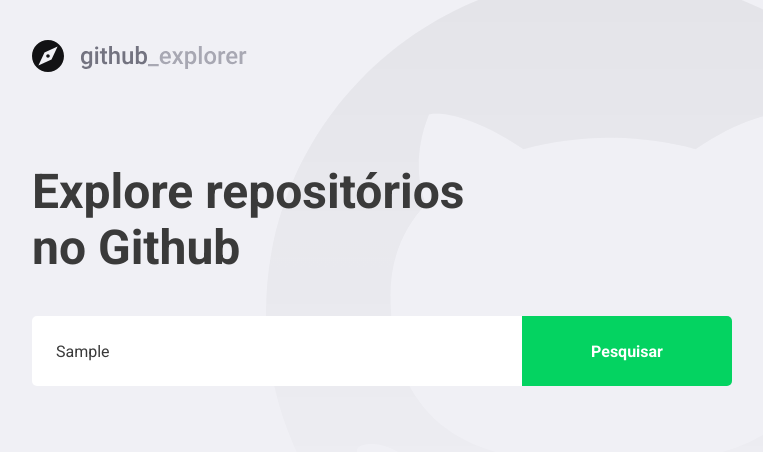
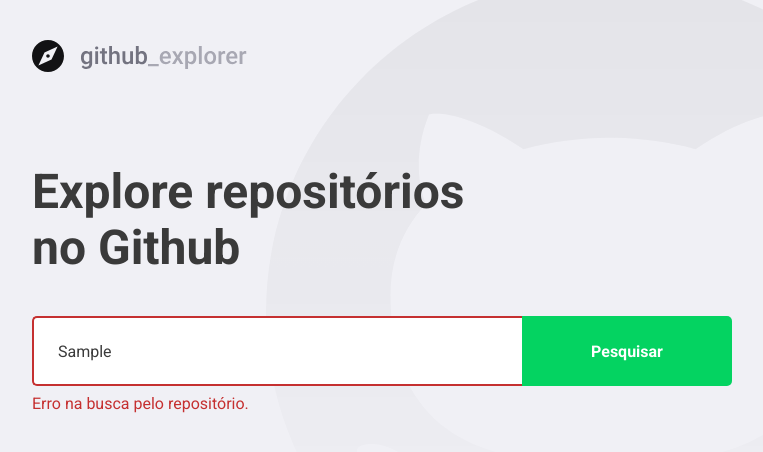
Before and after one commit to LulaCrackudo/react-js, a React (Create React App) app: page / in a window 1280 px wide. Both pictures are taken after typing "Sample" into the empty fields and a click on the button "Pesquisar". Shown: the top 452 px of the page, without its empty margins (148-911 px from the left). Built offline with nearby package versions, Linux system fonts and the light colour scheme; no server answers.

Commit message:
add error handling

```diff
--- a/src/pages/Dashboard/index.tsx
+++ b/src/pages/Dashboard/index.tsx
@@ -7,7 +7,7 @@
 
 import logo from "../../assets/app-logo.svg";
 
-import { Title, Form, Repositories } from "./styles";
+import { Title, Form, Repositories, Error } from "./styles";
 
 interface Repository {
 	full_name: string;
@@ -19,6 +19,7 @@
 }
 const Dashboard: React.FC = () => {
 	const [newRepo, setNewRepo] = useState("");
+	const [inputError, setInputError] = useState("");
 	const [repositories, setRepositories] = useState<Repository[]>([]);
 
 	async function handleAddRepository(
@@ -26,11 +27,20 @@
 	): Promise<void> {
 		event.preventDefault();
 
-		const response = await api.get<Repository>(`repos/${newRepo}`);
+		if (!newRepo) {
+			setInputError("Digite o autor/nome do repositório.");
+			return;
+		}
 
-		const repository = response.data;
-		setRepositories([...repositories, repository]);
-		setNewRepo("");
+		try {
+			const response = await api.get<Repository>(`repos/${newRepo}`);
+			const repository = response.data;
+			setRepositories([...repositories, repository]);
+			setNewRepo("");
+			setInputError("");
+		} catch (err) {
+			setInputError("Erro na busca pelo repositório.");
+		}
 	}
 
 	return (
@@ -38,7 +48,7 @@
 			<img src={logo} alt="Github Explorer" />
 			<Title>Explore repositórios no Github</Title>
 
-			<Form onSubmit={handleAddRepository}>
+			<Form hasError={!!inputError} onSubmit={handleAddRepository}>
 				<input
 					value={newRepo}
 					onChange={(e) => setNewRepo(e.target.value)}
@@ -46,6 +56,8 @@
 				/>
 				<button type="submit">Pesquisar</button>
 			</Form>
+
+			{inputError && <Error>{inputError}</Error>}
 
 			<Repositories>
 				{repositories.map((repository) => (
--- a/src/pages/Dashboard/styles.ts
+++ b/src/pages/Dashboard/styles.ts
@@ -1,5 +1,9 @@
-import styled from "styled-components";
+import styled, { css } from "styled-components";
 import { shade } from "polished";
+
+interface FormProps {
+	hasError: boolean;
+}
 
 export const Title = styled.h1`
 	font-size: 48px;
@@ -9,7 +13,7 @@
 	margin-top: 88px;
 `;
 
-export const Form = styled.form`
+export const Form = styled.form<FormProps>`
 	margin-top: 40px;
 	max-width: 700px;
 	display: flex;
@@ -21,6 +25,14 @@
 		border: 0;
 		border-radius: 5px 0 0 5px;
 		color: #3a3a3a;
+		border: 2px solid white;
+		border-right: 0;
+
+		${(props) =>
+			props.hasError &&
+			css`
+				border-color: #c53030;
+			`}
 
 		&::placeholder {
 			color: #a8a8b3;
@@ -40,6 +52,12 @@
 			background: ${shade(0.2, "#04d361")};
 		}
 	}
+`;
+
+export const Error = styled.span`
+	display: block;
+	color: #c53030;
+	margin-top: 8px;
 `;
 
 export const Repositories = styled.div`
```
